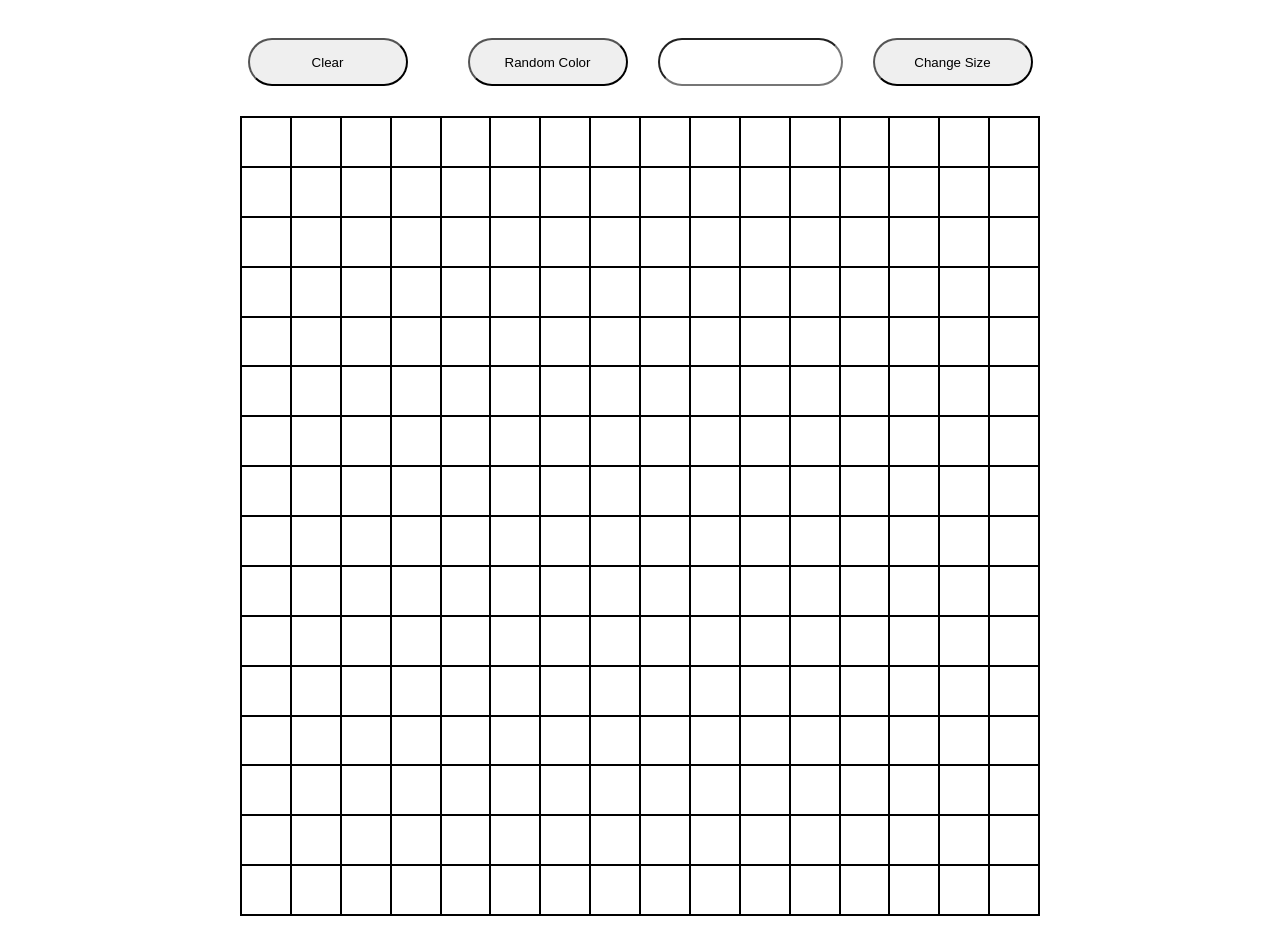
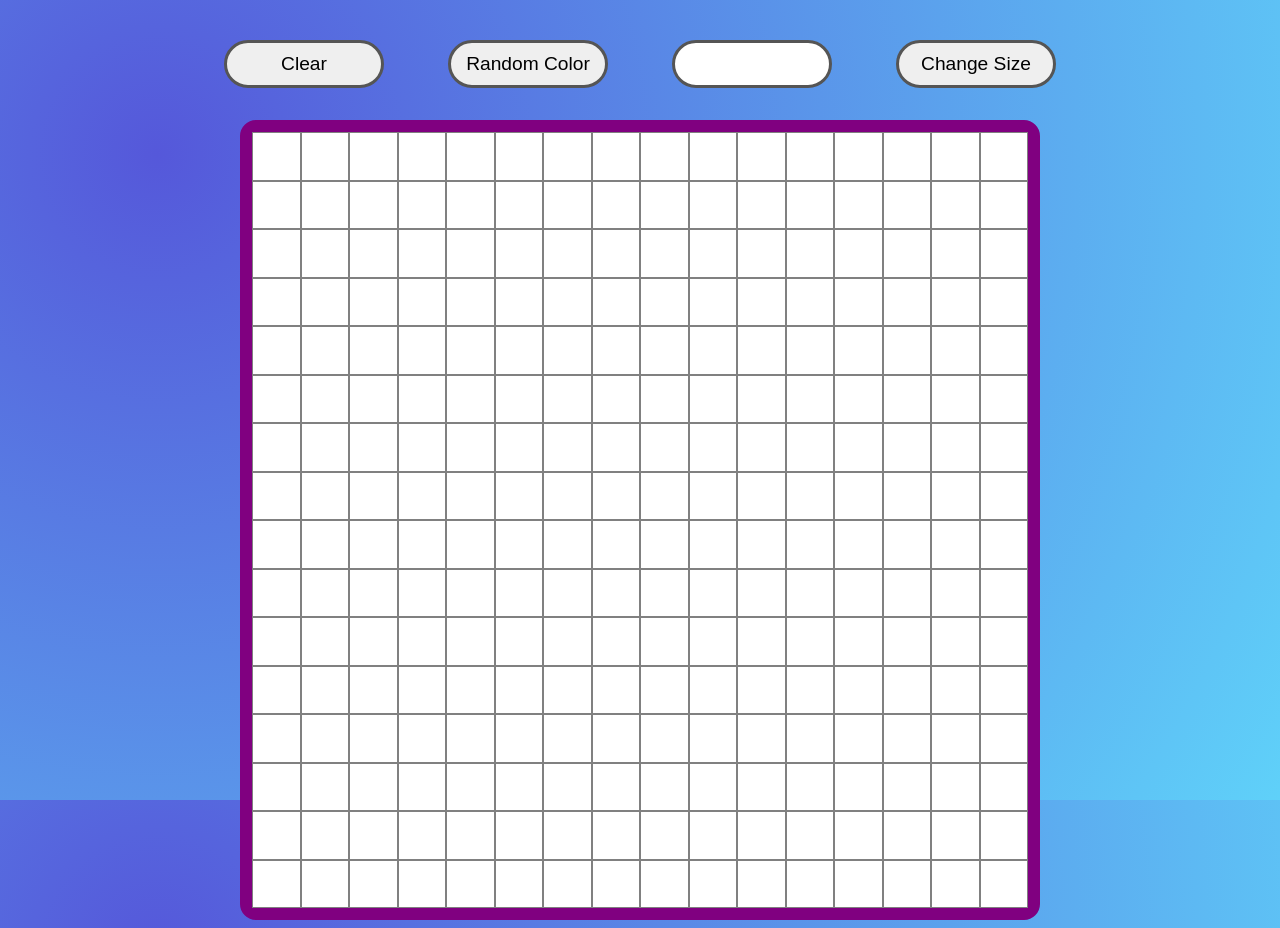
Before and after one commit to Velzak/etch-A-Sketch, a plain HTML site: page index.html in a window 1280 px wide. Drawn offline with Linux system fonts and the light colour scheme.

Commit message:
cleaned up UI, added color to background, sapced evenly

```diff
--- a/css/style.css
+++ b/css/style.css
@@ -3,61 +3,71 @@
 /*******************************************/
 
 /* Box Model Hack */
-*{
+* {
   box-sizing: border-box;
 }
 
 /******************************************
 /* LAYOUT
 /*******************************************/
-body{
- display: flex;
- justify-content: center;
- align-items: center;
- flex-direction: column;
+body {
+  display: flex;
+  justify-content: center;
+  align-items: center;
+  flex-direction: column;
+  background-image: radial-gradient( circle farthest-corner at 12.3% 19.3%,  rgba(85,88,218,1) 0%, rgba(95,209,249,1) 100.2% );
+  background-repeat: no-repeat;
+  background-attachment: fixed;
 }
 
-
-button{
+button {
   width: 10rem;
   height: 3rem;
-  margin: 30px;
+  border: none;
   border-radius: 2rem;
   outline: none;
+  text-decoration: none;
+  font-size: 1.2rem;
+  border: 3px solid rgb(85, 85, 85);
+  color: black;
 }
 
-div{
+.innerBox {
   background: white;
+  border: 1px solid grey;
 }
 
-.innerBox{
-  background: white;
-  border: 1px solid black;
-}
-
-#outerBox{
+#outerBox {
   margin: 0 auto;
   height: 800px;
   width: 800px;
-  border: 1px solid black;
+  border: 12px solid purple;
+  border-radius: 1rem;
   display: flex;
   flex-flow: row wrap;
 }
 
-input{
+input {
   height: 3rem;
+  width: 10rem;
   border-radius: 3rem;
   text-align: center;
+  outline: none;
+  font-size: 1.2rem;
+  color: black;
+  border: 3px solid rgb(85, 85, 85);
 }
 
-#upperdiv{
+#upperdiv {
   display: flex;
   width: 100%;
   justify-content: center;
   align-items: center;
 }
 
-
+.divide {
+  margin: 2rem;
+}
 
 /******************************************
 /* ADDITIONAL STYLES
--- a/js/main.js
+++ b/js/main.js
@@ -17,10 +17,12 @@ document.body.appendChild(upperDiv);
 let askUser = document.createElement("button");
 askUser.id = "clear";
 askUser.textContent = "Clear";
+askUser.classList.add('divide')
 upperDiv.appendChild(askUser);
 
 let randomColor = document.createElement("button");
 randomColor.id = "randomColor";
+randomColor.classList.add('divide')
 randomColor.textContent = "Random Color";
 upperDiv.appendChild(randomColor);
 
@@ -30,11 +32,13 @@ document.body.appendChild(boxDiv);
 
 let inputBox = document.createElement("input");
 inputBox.id = "gridSize";
+inputBox.classList.add('divide')
 upperDiv.appendChild(inputBox);
 
 let buttonGrid = document.createElement("button");
 buttonGrid.id = "buttons";
 buttonGrid.textContent = "Change Size";
+buttonGrid.classList.add('divide')
 upperDiv.appendChild(buttonGrid);
 
 //Get a Grid Size from user
@@ -70,9 +74,9 @@ function createDiv(userInput, color) {
   boxDiv.appendChild(smallDiv);
   let sum;
   if (userInput === undefined) {
-    sum = 798 / 16;
+    sum = 776  / 16;
   } else {
-    sum = 798 / Number(userInput);
+    sum = 776 / Number(userInput);
   }
 
   smallDiv.style.height = sum + "px";
```
